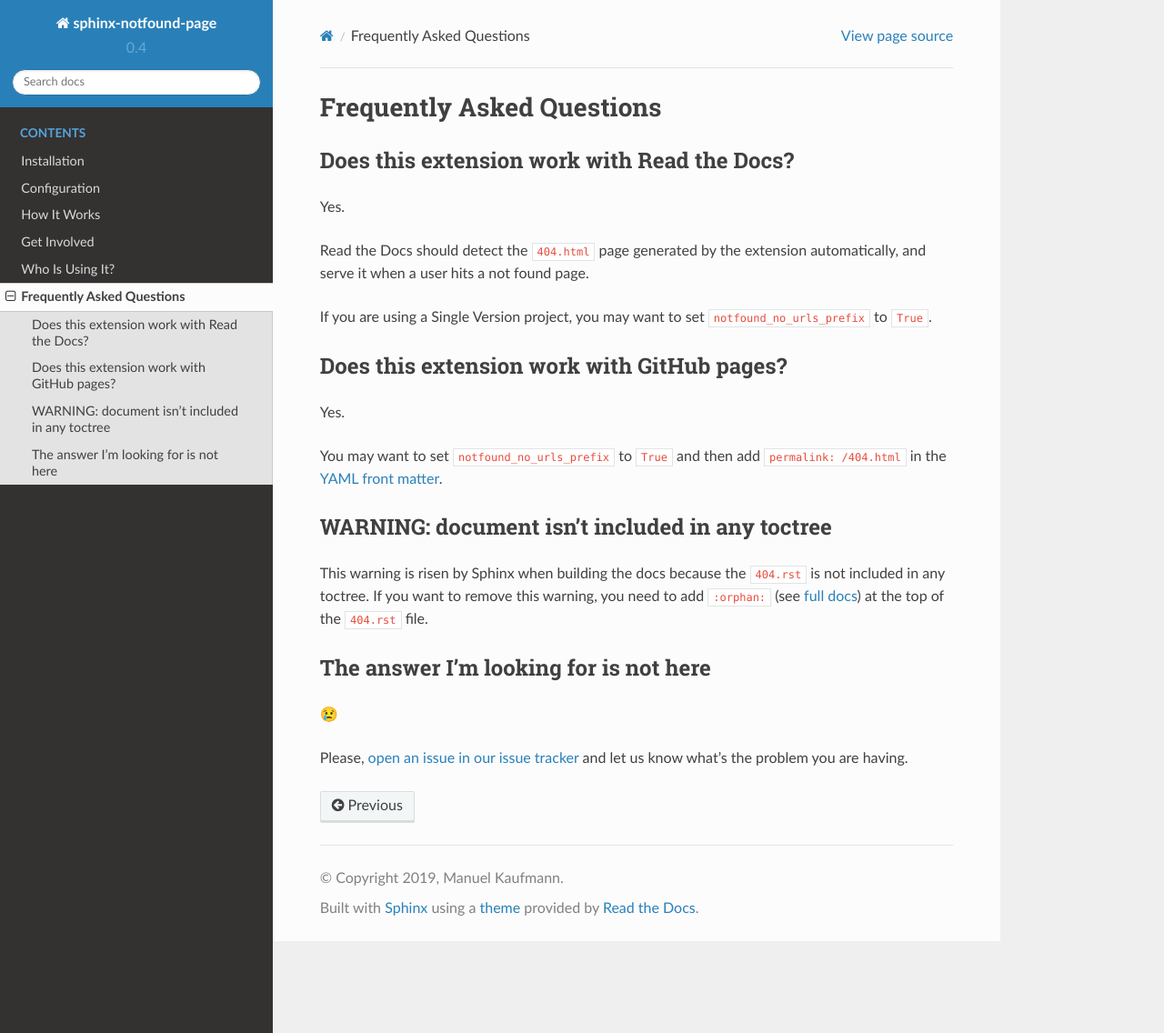
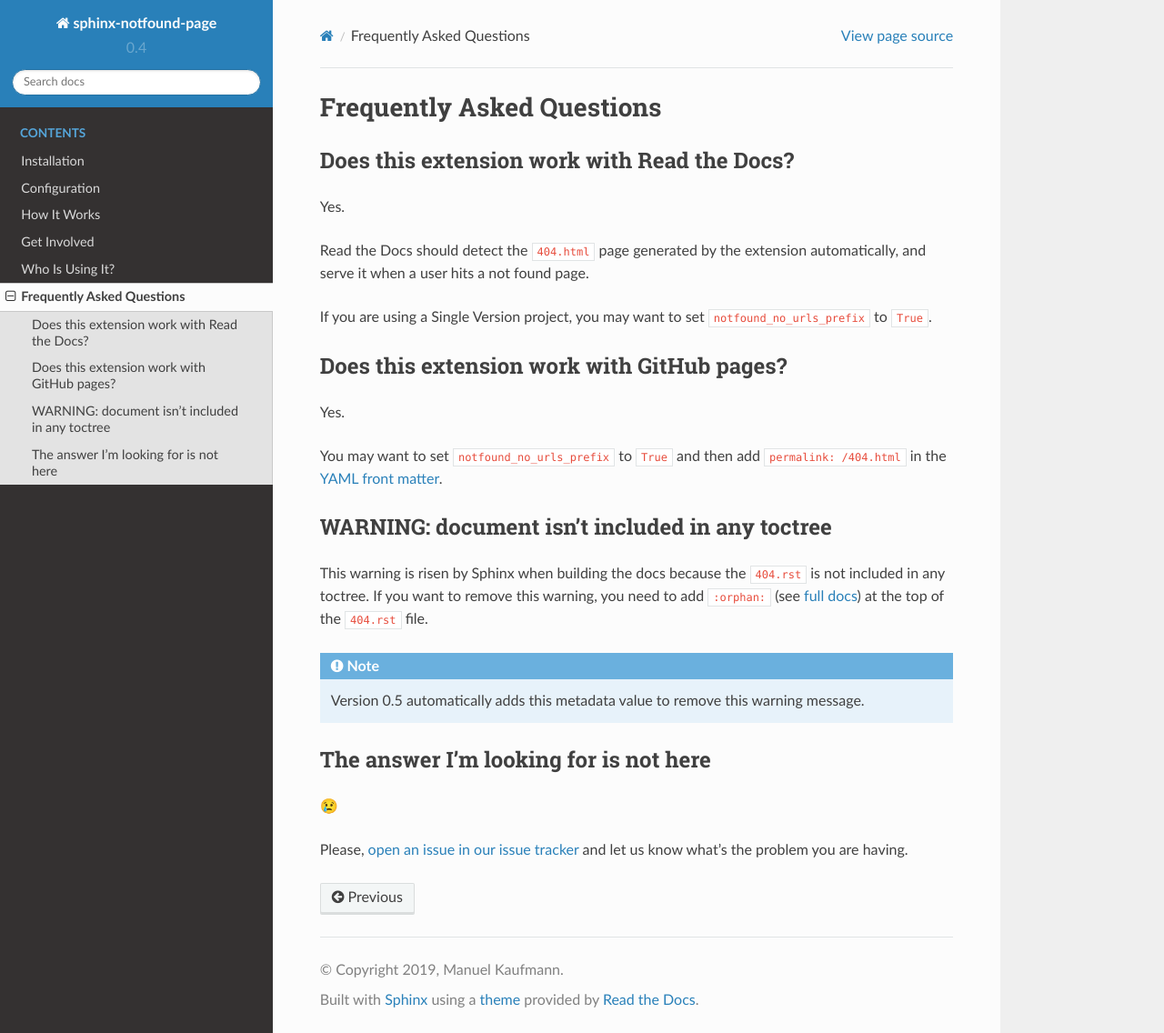
Before and after one commit to readthedocs/sphinx-notfound-page, a Sphinx documentation site: the page built from docs/faq.rst, in a window 1280 px wide and 1136 px high. Shown: the whole window at 91% size. Built offline with Sphinx 7.4.7 and the Read the Docs theme 2.0.0, drawn with Linux system fonts in a browser that asks for light colours; pages that are not in the unit, such as notebooks, are missing from menus.

Commit message:
Add note to documentation

```diff
--- a/docs/faq.rst
+++ b/docs/faq.rst
@@ -30,6 +30,10 @@ If you want to remove this warning, you need to add ``:orphan:`` (see `full docs
 
 .. _full docs: https://www.sphinx-doc.org/en/master/usage/restructuredtext/field-lists.html#file-wide-metadata
 
+.. note::
+
+   Version 0.5 automatically adds this metadata value to remove this warning message.
+
 
 The answer I'm looking for is not here
 --------------------------------------
```
